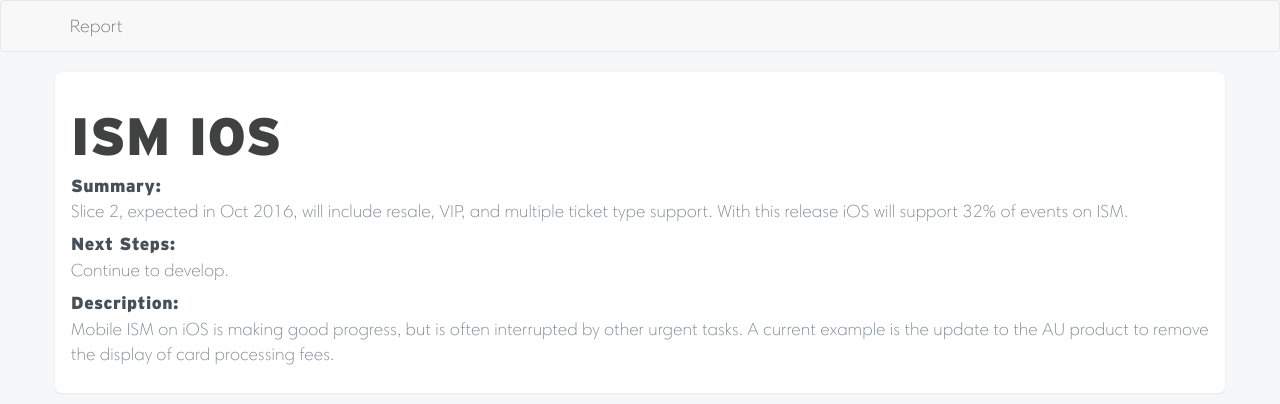
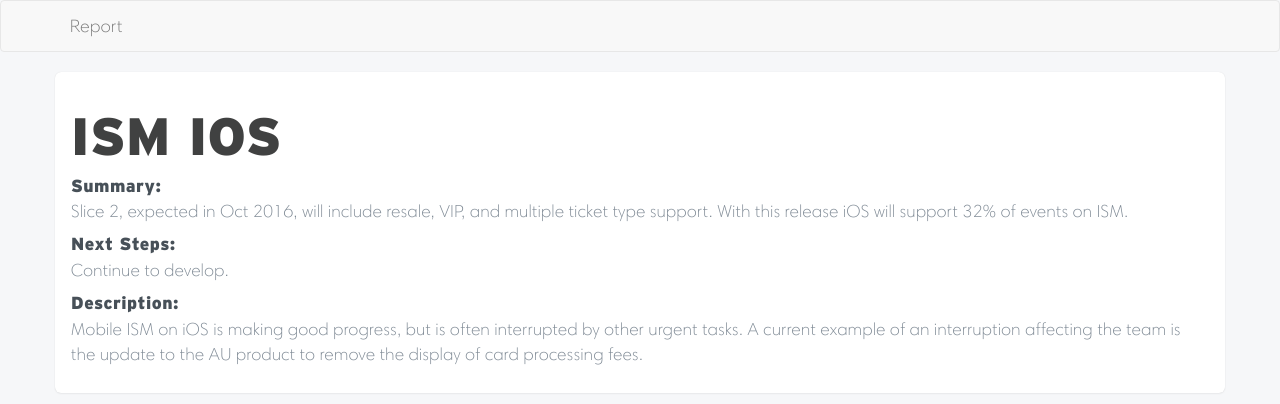
Before and after one commit to tm-projects/tm-projects.github.io, a Jekyll site: the page built from _posts/2015-10-29-ISM.md, in a window 1280 px wide. Shown: the top 404 px of the page. Built offline with Jekyll 4.4.1, drawn with Linux system fonts in a browser that asks for light colours; nearby versions of some CDN libraries.

Commit message:
Updated iOS ISM

```diff
--- a/_posts/2015-10-29-ISM.md
+++ b/_posts/2015-10-29-ISM.md
@@ -10,4 +10,4 @@ summary: Slice 2, expected in Oct 2016, will include resale, VIP, and multiple t
 next-steps: Continue to develop.
 ---
 
-Mobile ISM on iOS is making good progress, but is often interrupted by other urgent tasks. A current example is the update to the AU product to remove the display of card processing fees.
+Mobile ISM on iOS is making good progress, but is often interrupted by other urgent tasks. A current example of an interruption affecting the team is the update to the AU product to remove the display of card processing fees.
```
